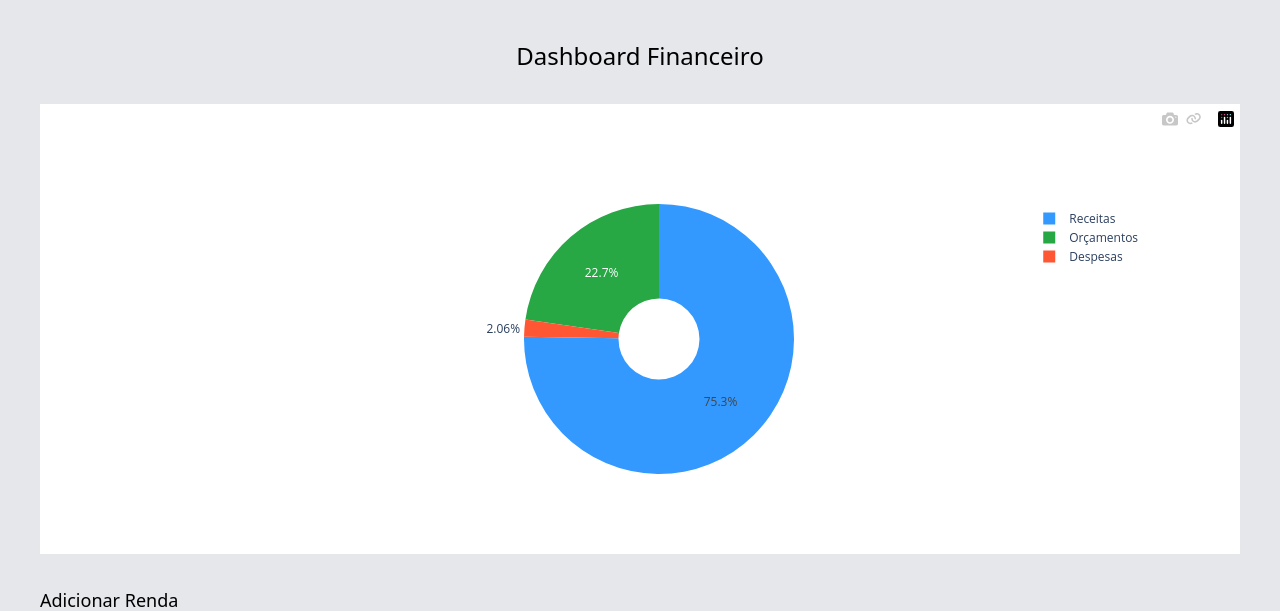
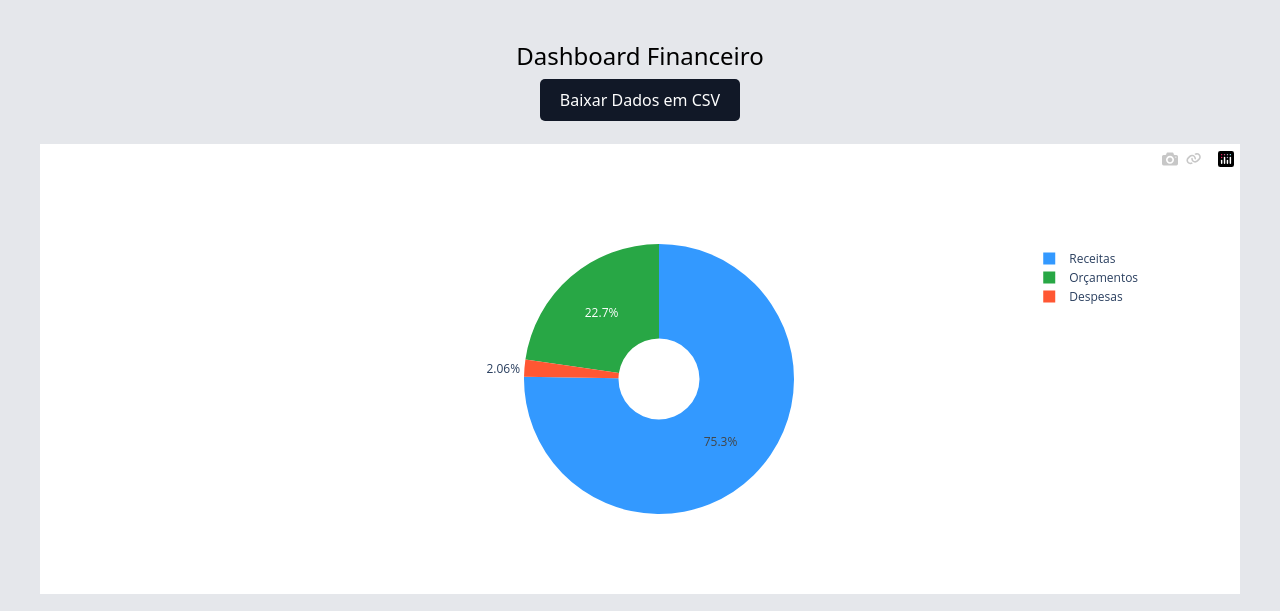
Before and after one commit to mateus-schiavi/FinDash, a Flask app: page / in a window 1280 px wide. Shown: the top 611 px of the page. Run offline with Flask 3, Linux system fonts and the light colour scheme; the visitor is signed in with stand-in values (Sample User, id 1); data comes from the database, SQL or seed files in the repository; parts of the project's set-up code (start-up, migrations or seed data) failed here and were passed over; some libraries are stand-ins or nearby versions.

Commit message:
botão de download adicionado

```diff
--- a/main.py
+++ b/main.py
@@ -1,7 +1,8 @@
-from flask import Flask, render_template, request, redirect, url_for, session
+from flask import Flask, render_template, request, redirect, url_for, session, make_response
 from flask_sqlalchemy import SQLAlchemy
 import plotly.graph_objs as go
 import os
+import csv
 import plotly.io as pio
 import hashlib
 import datetime
@@ -309,5 +310,55 @@ def renderizar_grafico():
     graph_html = fig.to_html(full_html=False)
     return graph_html
 
+# Rota para baixar os dados em formato CSV
+@app.route('/download_data', methods=['GET'])
+def download_data():
+    # Consulta despesas, orçamentos e receitas do usuário logado
+    expenses = Expense.query.filter_by(user_id=session['user_id']).all()
+    budgets = Budget.query.filter_by(user_id=session['user_id']).all()
+    incomes = Income.query.filter_by(user_id=session['user_id']).all()
+
+    # Extrai informações relevantes de cada objeto
+    expense_data = [{'Description': expense.description,
+                     'Value': float(expense.value),
+                     'Date': expense.date,
+                     'Category': expense.category,
+                     'Payment Method': expense.payment_method} for expense in expenses]
+
+    budget_data = [{'Category': budget.category,
+                    'Spending Limit': float(budget.spending_limit),
+                    'Period': budget.period} for budget in budgets]
+
+    income_data = [{'Description': income.description,
+                    'Value': float(income.value),
+                    'Date': income.date,
+                    'Source': income.source} for income in incomes]
+
+    # Define os cabeçalhos para o arquivo CSV
+    csv_columns = ['Description', 'Value', 'Date', 'Category', 'Payment Method']
+    csv_budget_columns = ['Category', 'Spending Limit', 'Period']
+    csv_income_columns = ['Description', 'Value', 'Date', 'Source']
+
+    # Cria o arquivo CSV
+    csv_data = []
+    csv_data.append(csv_columns)
+    for row in expense_data:
+        csv_data.append([row[col] for col in csv_columns])
+    for row in budget_data:
+        csv_data.append([row[col] for col in csv_budget_columns])
+    for row in income_data:
+        csv_data.append([row[col] for col in csv_income_columns])
+
+    # Transforma os dados em formato de lista de listas para uma lista de strings, onde cada string representa uma linha do CSV
+    csv_data = [','.join(map(str, row)) for row in csv_data]
+
+    # Cria a resposta CSV
+    response = make_response('\n'.join(csv_data))
+    response.headers["Content-Disposition"] = "attachment; filename=financas.csv"
+
+    return response
+
+
+
 if __name__ == '__main__':
     app.run(debug=True)
--- a/templates/index.html
+++ b/templates/index.html
@@ -79,6 +79,11 @@
 
 <body class="bg-gray-200 p-10">
     <h1 class="text-2xl mb-4 text-center">Dashboard Financeiro </h1>
+
+    <!-- Botão de download -->
+    <div class="text-center mb-8">
+        <a href="{{ url_for('download_data') }}" class="btn btn-primary">Baixar Dados em CSV</a>
+    </div>
 
     <div id="graph" class="mt-8">
         {{ graph_html | safe }}
```
